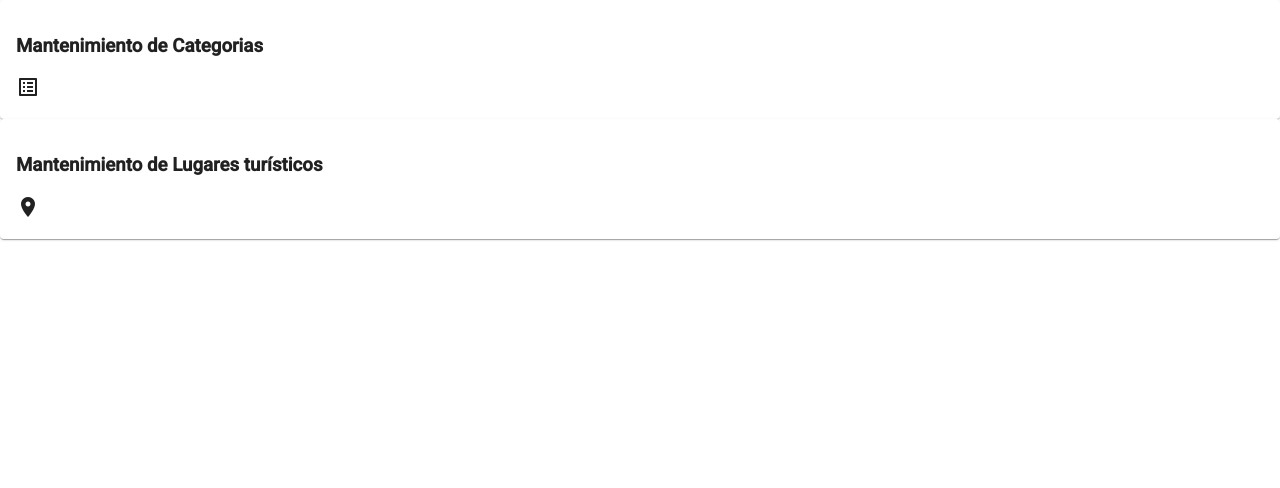
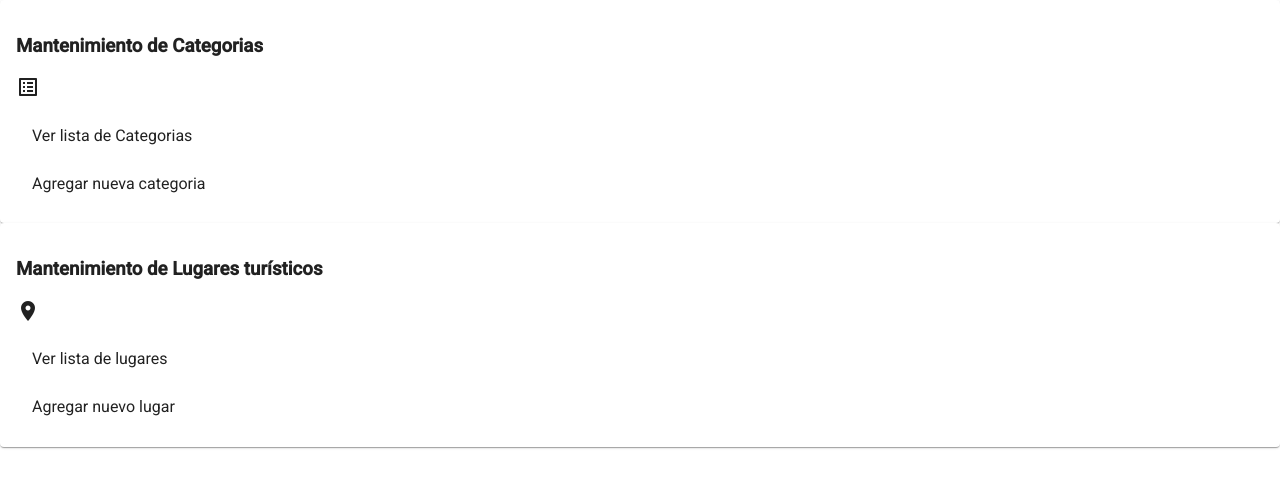
Before and after one commit to Toki1117/turistapp-etps3, an Angular app: page /dashboard/inicio in a window 1280 px wide. Shown: the top 488 px of the page. Built offline with nearby package versions, Linux system fonts and the light colour scheme.

Commit message:
:wrench: adding configurations

```diff
--- a/src/app/app.module.ts
+++ b/src/app/app.module.ts
@@ -6,6 +6,8 @@ import { AppRoutingModule } from './app-routing.module';
 import { AppComponent } from './app.component';
 import { SharedModule } from './modules/shared/shared.module';
 import { HttpClientModule } from '@angular/common/http';
+import { FormsModule } from '@angular/forms';
+import { CoreModule } from './modules/core/core.module';
 
 @NgModule({
   declarations: [
@@ -16,7 +18,8 @@ import { HttpClientModule } from '@angular/common/http';
     AppRoutingModule,
     BrowserAnimationsModule,
     SharedModule,
-    HttpClientModule
+    HttpClientModule,
+    CoreModule
   ],
   providers: [],
   bootstrap: [AppComponent]
--- a/src/app/modules/core/interfaces/places.interface.ts
+++ b/src/app/modules/core/interfaces/places.interface.ts
@@ -1,5 +1,5 @@
 export interface Places {
-  id: number;
+  idLugar: number;
   name: string;
   description: string;
   img_src: string;
@@ -8,4 +8,6 @@ export interface Places {
   lon: string;
   website: string;
   tel: string;
+  idMunicipio: number;
+  idCateg: number;
 }
--- a/src/app/modules/core/services/places/places.service.ts
+++ b/src/app/modules/core/services/places/places.service.ts
@@ -12,7 +12,7 @@ export class PlacesService {
 
   constructor(private http: HttpClient) { }
 
-  getPlaces(): Observable<Places[]> {
-    return this.http.get<Places[]>(this.url + '/Lugares');
+  getPlaces(): Observable<Partial<Places[]>> {
+    return this.http.get<Partial<Places[]>>(this.url + '/Lugares');
   }
 }
--- a/src/app/modules/dashboard/components/edit-add-places/edit-add-places.component.html
+++ b/src/app/modules/dashboard/components/edit-add-places/edit-add-places.component.html
@@ -1,3 +1,55 @@
-<p>
-  edit-add-places works!
-</p>
+<div class="form-container">
+  <form action="">
+    <mat-form-field>
+      <input required matInput placeholder="Nombre" />
+    </mat-form-field>
+
+    <mat-form-field>
+      <textarea required matInput placeholder="Description"></textarea>
+    </mat-form-field>
+
+    <mat-form-field>
+      <input required matInput placeholder="Imagen" />
+    </mat-form-field>
+
+    <mat-form-field>
+      <textarea required matInput placeholder="Dirección"></textarea>
+    </mat-form-field>
+
+    <mat-form-field>
+      <input required matInput placeholder="Latitud" />
+    </mat-form-field>
+
+    <mat-form-field>
+      <input required matInput placeholder="Longitud" />
+    </mat-form-field>
+
+    <mat-form-field>
+      <mat-label>Municipios</mat-label>
+      <mat-select>
+        <mat-option>HOlis</mat-option>
+        <!-- <mat-option *ngFor="let food of foods" [value]="food.value">
+          {{food.viewValue}}
+        </mat-option> -->
+      </mat-select>
+    </mat-form-field>
+
+    <mat-form-field>
+      <mat-label>Categoria</mat-label>
+      <mat-select>
+          <mat-option>HOlis</mat-option>
+        <!-- <mat-option *ngFor="let food of foods" [value]="food.value">
+            {{food.viewValue}}
+          </mat-option> -->
+      </mat-select>
+    </mat-form-field>
+
+    <mat-form-field>
+      <input required matInput placeholder="Sitio web" />
+    </mat-form-field>
+
+    <mat-form-field>
+      <input required matInput placeholder="Telefono" />
+    </mat-form-field>
+  </form>
+</div>
--- a/src/app/modules/dashboard/components/menu/menu.component.html
+++ b/src/app/modules/dashboard/components/menu/menu.component.html
@@ -1,13 +1,29 @@
 <mat-card>
-  <div (click)="goToCategories()" class="container">
+  <div class="container">
     <h3>Mantenimiento de Categorias</h3>
     <i class="material-icons">list_alt</i>
+    <mat-nav-list role="navigation">
+        <a (click)="goToCategories()" mat-list-item>
+          Ver lista de Categorias
+        </a>
+        <a mat-list-item>
+          Agregar nueva categoria
+        </a>
+      </mat-nav-list>
   </div>
 </mat-card>
 
 <mat-card>
-  <div (click)="goToPlaces()" class="container">
+  <div class="container">
     <h3>Mantenimiento de Lugares turísticos</h3>
     <i class="material-icons">location_on</i>
+    <mat-nav-list role="navigation">
+      <a (click)="goToPlaces()" mat-list-item>
+        Ver lista de lugares
+      </a>
+      <a mat-list-item>
+        Agregar nuevo lugar
+      </a>
+    </mat-nav-list>
   </div>
 </mat-card>
--- a/src/app/modules/dashboard/components/places-list/places-list.component.ts
+++ b/src/app/modules/dashboard/components/places-list/places-list.component.ts
@@ -22,7 +22,7 @@ const ELEMENT_DATA = [
   styleUrls: ['./places-list.component.scss']
 })
 export class PlacesListComponent implements OnInit {
-  placesList$: Observable<Places[]>;
+  placesList$: Observable<Partial<Places[]>>;
   displayedColumns: string[] = ['position', 'name', 'weight', 'symbol', 'actions'];
   dataSource = ELEMENT_DATA;
 
```
Also changed, not shown: src/app/modules/shared/shared.module.ts (+9 -2 lines).
